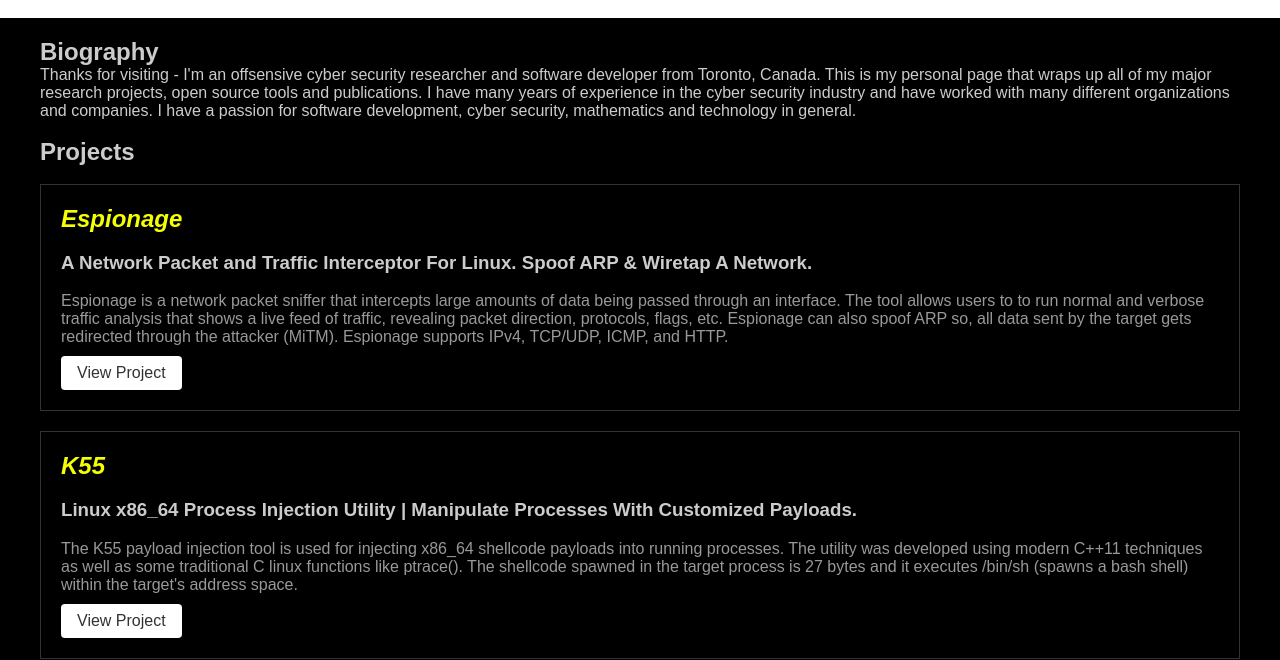
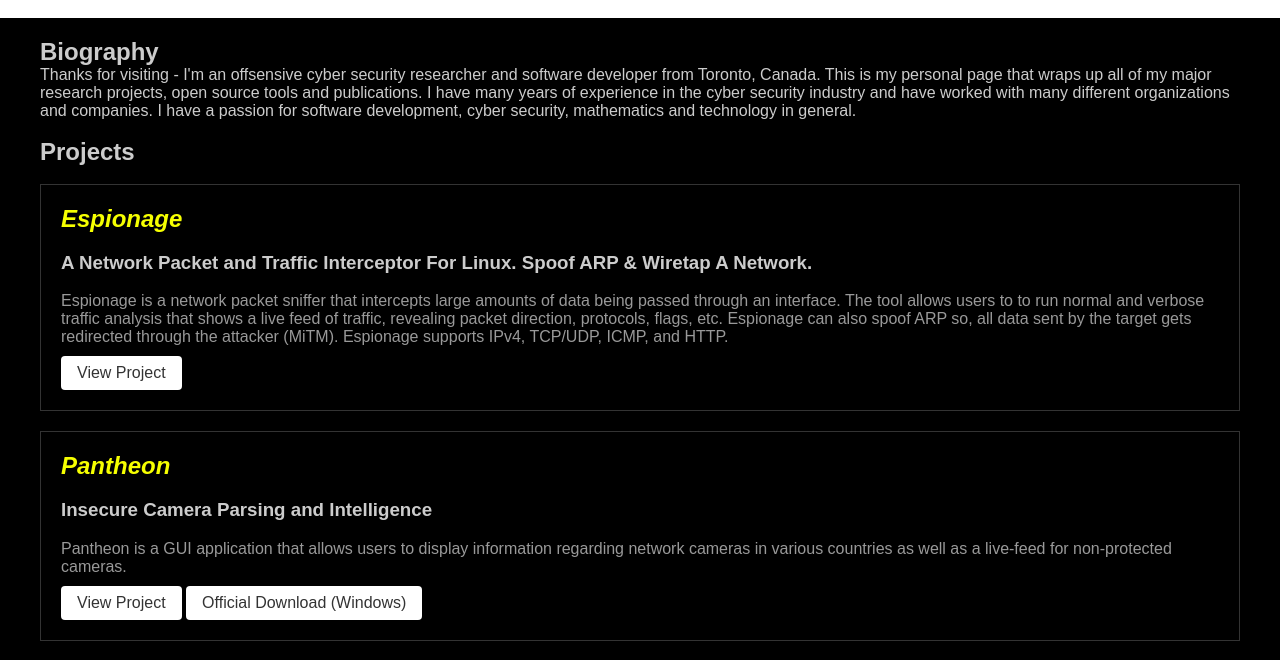
Before and after one commit to josh0xA/joshschiavone.com, a plain HTML site: page index.html in a window 1280 px wide. Shown: the part 95-755 px from the top of the page. Drawn offline with Linux system fonts and the light colour scheme.

Commit message:
added pantheon package

```diff
--- a/index.html
+++ b/index.html
@@ -29,6 +29,12 @@
                 flags, etc. Espionage can also spoof ARP so, all data sent by the target gets redirected through the attacker (MiTM). Espionage supports IPv4,
                 TCP/UDP, ICMP, and HTTP.</p>
             <a href="https://github.com/josh0xA/Espionage" target="_blank">View Project</a>
+        </div>
+        <div class="project">
+            <h2><i>Pantheon</i></h2>
+            <h3>Insecure Camera Parsing and Intelligence</h3>
+            <p>Pantheon is a GUI application that allows users to display information regarding network cameras in various countries as well as a live-feed for non-protected cameras. </p>
+            <a href="https://github.com/josh0xA/Pantheon" target="_blank">View Project</a> <a href="https://joshschiavone.com/pantheon-software/PantheonWin32.zip" target="_blank">Official Download (Windows)</a>
         </div>
         <div class="project">
             <h2><i>K55</i></h2>
```
